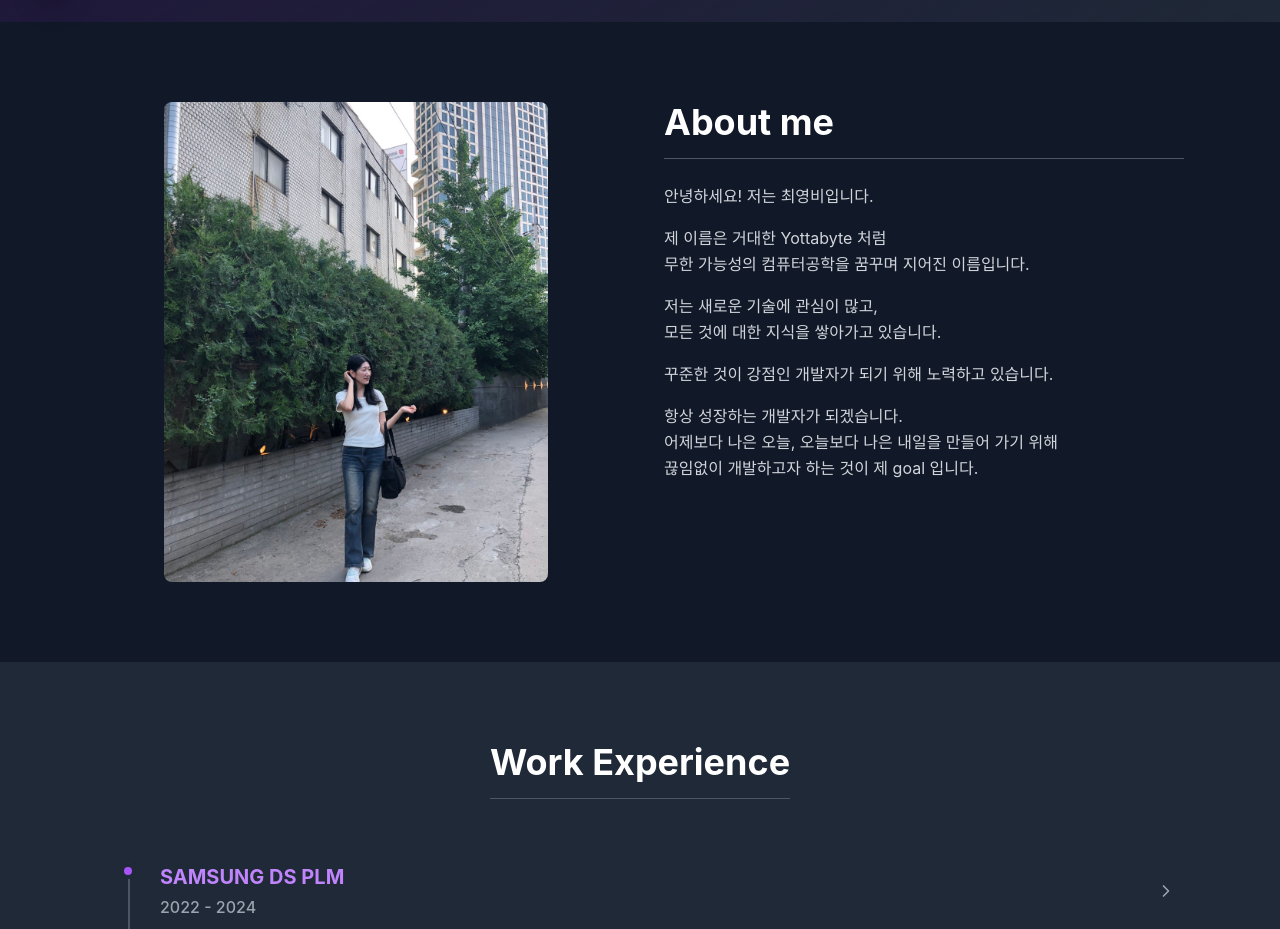
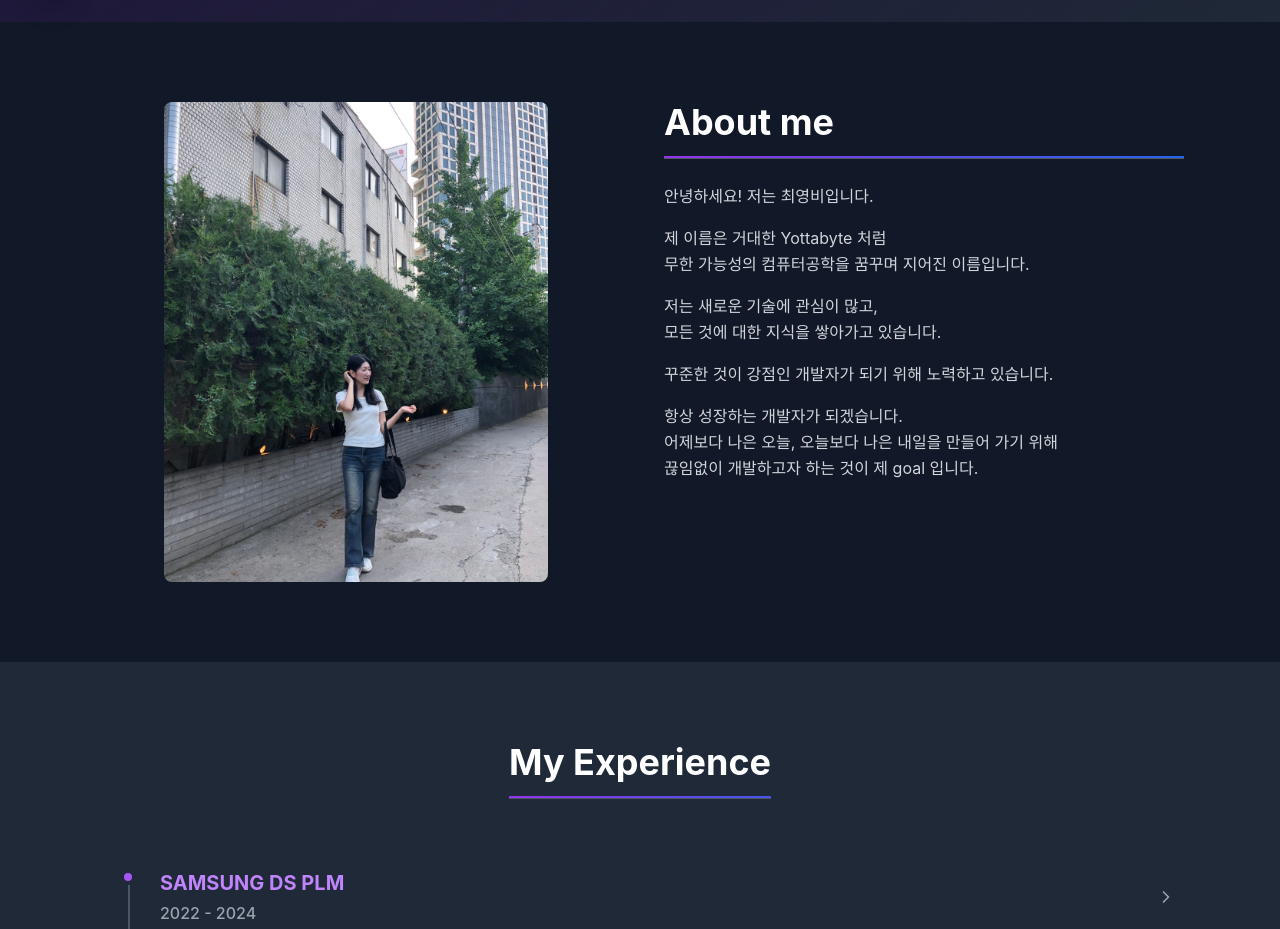
Before and after one commit to cyeongb/new_yb-portfolio, a React (Vite) app: page / in a window 1280 px wide. Shown: the part 778-1707 px from the top of the page. Built offline with nearby package versions, Linux system fonts and the light colour scheme; a web font is replaced by a local one.

Commit message:
line 수정

```diff
--- a/index.html
+++ b/index.html
@@ -2,11 +2,11 @@
 <html lang="ko">
   <head>
     <meta charset="UTF-8" />
-    <link rel="icon" type="image/svg+xml" href="/vite.svg" />
+    <link rel="icon" type="image/svg+xml" href="/favicon.ico" />
     <meta name="viewport" content="width=device-width, initial-scale=1.0" />
     <meta name="description" content="최영비(Yotta Byte) 개발자 포트폴리오" />
     <meta name="keywords" content="개발자, 포트폴리오, React, TypeScript, 최영비" />
-    <title>Yotta Byte - 개발자 포트폴리오</title>
+    <title>⭐ YB ⭐ </title>
   </head>
   <body>
     <div id="root"></div>
--- a/src/components/About.tsx
+++ b/src/components/About.tsx
@@ -1,6 +1,34 @@
+import { useState, useEffect, useRef } from 'react';
+
 export const About = () => {
+  const [isVisible, setIsVisible] = useState(false);
+  const sectionRef = useRef<HTMLElement>(null);
+
+  useEffect(() => {
+    const observer = new IntersectionObserver(
+      ([entry]) => {
+        if (entry.isIntersecting && entry.intersectionRatio > 0.3) {
+          setIsVisible(true);
+        }
+      },
+      {
+        threshold: 0.3,
+        rootMargin: '-50px 0px'
+      }
+    );
+
+    if (sectionRef.current) {
+      observer.observe(sectionRef.current);
+    }
+
+    return () => {
+      if (sectionRef.current) {
+        observer.unobserve(sectionRef.current);
+      }
+    };
+  }, []);
   return (
-    <section id="about" className="py-20 bg-gray-900 light:bg-white">
+    <section ref={sectionRef} id="about" className="py-20 bg-gray-900 light:bg-white">
       <div className="max-w-6xl mx-auto px-4 sm:px-6 lg:px-8">
         <div className="grid lg:grid-cols-2 gap-12 items-start">
           {/* 왼쪽 이미지 영역 */}
@@ -27,7 +55,7 @@ export const About = () => {
 
           {/* 오른쪽 텍스트 영역 */}
           <div className="order-1 lg:order-2 space-y-6">
-            <div className="border-b border-gray-600 light:border-gray-300 pb-4">
+            <div className={`about-underline border-b border-gray-600 light:border-gray-300 pb-4 ${isVisible ? 'animate' : ''}`}>
               <h2 className="text-3xl sm:text-4xl font-bold text-white light:text-gray-900">
                 About me
               </h2>
--- a/src/components/Experience.tsx
+++ b/src/components/Experience.tsx
@@ -1,4 +1,4 @@
-import { useState } from 'react';
+import { useState, useEffect, useRef } from 'react';
 import { ChevronDown, ChevronRight } from 'lucide-react';
 import { ExperienceItem } from '../types';
 
@@ -43,18 +43,44 @@ const experiences: ExperienceItem[] = [
 
 export const Experience = () => {
   const [expandedIndex, setExpandedIndex] = useState<number | null>(null);
+  const [isVisible, setIsVisible] = useState(false);
+  const sectionRef = useRef<HTMLElement>(null);
+
+  useEffect(() => {
+    const observer = new IntersectionObserver(
+      ([entry]) => {
+        if (entry.isIntersecting && entry.intersectionRatio > 0.3) {
+          setIsVisible(true);
+        }
+      },
+      {
+        threshold: 0.3,
+        rootMargin: '-50px 0px'
+      }
+    );
+
+    if (sectionRef.current) {
+      observer.observe(sectionRef.current);
+    }
+
+    return () => {
+      if (sectionRef.current) {
+        observer.unobserve(sectionRef.current);
+      }
+    };
+  }, []);
 
   const toggleExpanded = (index: number) => {
     setExpandedIndex(expandedIndex === index ? null : index);
   };
 
   return (
-    <section id="experience" className="py-20 bg-gray-800 light:bg-gray-50">
+    <section ref={sectionRef} id="experience" className="py-20 bg-gray-800 light:bg-gray-50">
       <div className="max-w-6xl mx-auto px-4 sm:px-6 lg:px-8">
         <div className="text-center mb-16">
-          <div className="border-b border-gray-600 light:border-gray-300 pb-4 inline-block">
+          <div className={`experience-underline border-b border-gray-600 light:border-gray-300 pb-4 inline-block ${isVisible ? 'animate' : ''}`}>
             <h2 className="text-3xl sm:text-4xl font-bold text-white light:text-gray-900">
-              Work Experience
+              My Experience
             </h2>
           </div>
         </div>
--- a/src/components/Work.tsx
+++ b/src/components/Work.tsx
@@ -13,7 +13,7 @@ const projects: ProjectItem[] = [
       '최신 웹 기술 스택을 활용한 성능 최적화 및 SEO 개선'
     ],
     techStack: 'React.js, Node.js, Express, MongoDB, Tailwind CSS',
-    image: 'tebihome.png',
+    image: '/assets/img/tebihome.png',
     githubUrl: 'https://github.com/yottabyte/tebihome',
     liveUrl: 'https://tebihome.example.com'
   },
@@ -27,7 +27,7 @@ const projects: ProjectItem[] = [
       '모바일 퍼스트 반응형 디자인으로 완벽한 크로스 플랫폼 지원'
     ],
     techStack: 'React.js, TypeScript, Chart.js, Python Flask, WebSocket',
-    image: 'stock.png',
+    image: '/assets/img/stock.png',
     githubUrl: 'https://github.com/yottabyte/stock-dashboard',
     liveUrl: 'https://stock-dashboard.example.com'
   },
@@ -41,7 +41,7 @@ const projects: ProjectItem[] = [
       '개인정보 암호화 및 보안 강화를 통한 안전한 데이터 처리'
     ],
     techStack: 'Vue.js, Spring Boot, MySQL, JWT, 공공데이터API',
-    image: 'pension.png',
+    image: '/assets/img/pension.png',
     githubUrl: 'https://github.com/yottabyte/pension-system',
     liveUrl: 'https://pension-info.example.com'
   },
@@ -55,7 +55,7 @@ const projects: ProjectItem[] = [
       '다국어 지원 및 웹 접근성 가이드라인 준수'
     ],
     techStack: 'React.js, D3.js, Node.js, MongoDB, 공공API',
-    image: 'corona.png',
+    image: '/assets/img/corona.png',
     githubUrl: 'https://github.com/yottabyte/corona-tracker',
     liveUrl: 'https://corona-tracker.example.com'
   }
--- a/src/index.css
+++ b/src/index.css
@@ -253,3 +253,55 @@ html:not(.dark) .tech-icon-wrapper:hover .tech-icon {
     color: rgb(59 130 246);
   }
 }
+
+/* About 섹션 언더라인 애니메이션 */
+.about-underline {
+  position: relative;
+  overflow: hidden;
+}
+
+.about-underline::after {
+  content: '';
+  position: absolute;
+  bottom: 0;
+  left: 0;
+  width: 100%;
+  height: 2px;
+  background: linear-gradient(90deg, rgb(168 85 247), rgb(59 130 246));
+  transform: translateX(-100%);
+  transition: transform 0.8s ease-out;
+}
+
+html:not(.dark) .about-underline::after {
+  background: linear-gradient(90deg, rgb(147 51 234), rgb(37 99 235));
+}
+
+.about-underline.animate::after {
+  transform: translateX(0);
+}
+
+/* Experience 섹션 언더라인 애니메이션 */
+.experience-underline {
+  position: relative;
+  overflow: hidden;
+}
+
+.experience-underline::after {
+  content: '';
+  position: absolute;
+  bottom: 0;
+  left: 0;
+  width: 140%;
+  height: 2px;
+  background: linear-gradient(90deg, rgb(168 85 247), rgb(59 130 246));
+  transform: translateX(-100%);
+  transition: transform 0.8s ease-out;
+}
+
+html:not(.dark) .experience-underline::after {
+  background: linear-gradient(90deg, rgb(147 51 234), rgb(37 99 235));
+}
+
+.experience-underline.animate::after {
+  transform: translateX(0);
+}
```
Also changed, not shown: public/yb-icon.png (added), 1 other file (tests, documents, lock files or other folders).
